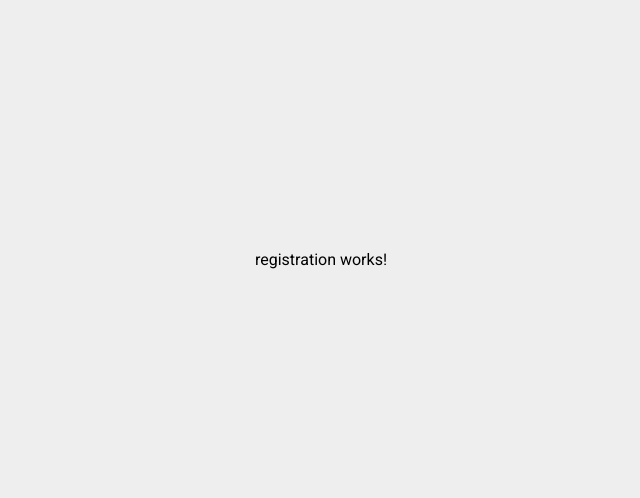
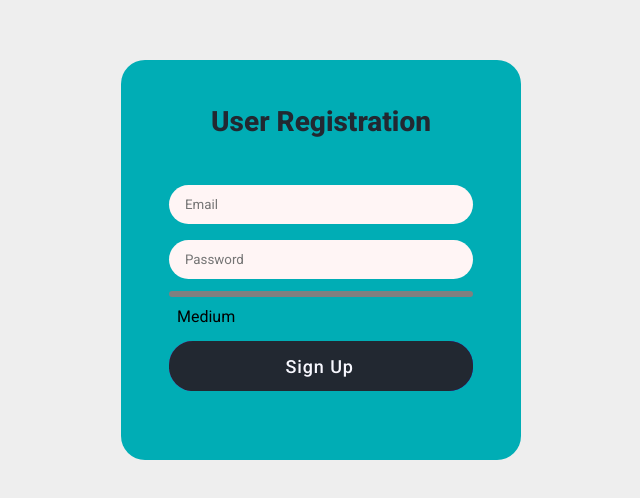
Before and after one commit to AlexNixx/USENSE-test-task, an Angular app: page / in a window 1280 px wide. Shown: the part 140-638 px from the top of the page, without its empty margins (319-959 px from the left). Built offline with nearby package versions, Linux system fonts and the light colour scheme.

Commit message:
styling register component

```diff
--- a/src/app/component/registration/registration.component.html
+++ b/src/app/component/registration/registration.component.html
@@ -1 +1,21 @@
-<p>registration works!</p>
+<div class="container">
+  <h1 class="title">User Registration</h1>
+  <form class="form">
+    <input type="email" name="email" class="input" placeholder="Email" />
+
+    <div class="password-group">
+      <input
+        type="password"
+        name="password"
+        class="input"
+        placeholder="Password"
+      />
+      <div class="bars">
+        <div></div>
+      </div>
+      <div class="strength">Medium</div>
+    </div>
+
+    <button class="button"><span>Sign Up</span></button>
+  </form>
+</div>
--- a/src/app/component/registration/registration.component.scss
+++ b/src/app/component/registration/registration.component.scss
@@ -0,0 +1,118 @@
+.container {
+  height: 25rem;
+  width: 25rem;
+  padding: 3rem;
+  border-radius: 1.5rem;
+  background-color: #00adb5;
+
+  .title {
+    font-size: 1.75rem;
+    text-align: center;
+    color: #222831;
+  }
+
+  .form {
+    display: flex;
+    flex-direction: column;
+    justify-content: center;
+    height: 100%;
+    gap: 1rem;
+
+    .input {
+      width: 100%;
+      padding: 0.75rem 1rem;
+      border: none;
+      border-radius: 1.5rem;
+      background-color: #fff5f5;
+      color: #222831;
+    }
+
+    .password-group {
+      display: flex;
+      flex-direction: column;
+      gap: 0.75rem;
+      .bars {
+        background-color: grey;
+        width: 100%;
+        height: 6px;
+        border-radius: 1.5rem;
+
+        div {
+          width: 0%;
+          height: inherit;
+          border-radius: inherit;
+          transition: 0.4s;
+        }
+
+        &.easy div {
+          background-color: red;
+          width: 33.33%;
+        }
+        &.medium div {
+          background-color: yellow;
+          width: 66.66%;
+        }
+        &.strong div {
+          background-color: green;
+          width: 100%;
+        }
+        &.red div {
+          background-color: red;
+          width: 100%;
+        }
+      }
+      .strength {
+        padding-left: 0.5rem;
+      }
+    }
+
+    .button {
+      position: relative;
+      font-family: inherit;
+      font-weight: 500;
+      font-size: 18px;
+      letter-spacing: 0.05em;
+      border-radius: 1.5rem;
+      border: none;
+      background: linear-gradient(to right, #8e2de2, #4a00e0);
+      color: ghostwhite;
+      overflow: hidden;
+
+      span {
+        position: relative;
+        z-index: 10;
+        transition: color 0.4s;
+        display: inline-flex;
+        align-items: center;
+        padding: 0.8em 1.2em 0.8em 1.05em;
+      }
+
+      &::before,
+      &::after {
+        position: absolute;
+        top: 0;
+        left: 0;
+        width: 100%;
+        height: 100%;
+        z-index: 0;
+      }
+
+      &::before {
+        content: "";
+        background: #222831;
+        width: 120%;
+        left: -10%;
+        transform: skew(30deg);
+        transition: transform 0.4s cubic-bezier(0.3, 1, 0.8, 1);
+      }
+
+      &:hover::before {
+        transform: translate3d(100%, 0, 0);
+      }
+
+      &:active {
+        transform: scale(0.95);
+      }
+    }
+  }
+}
```
